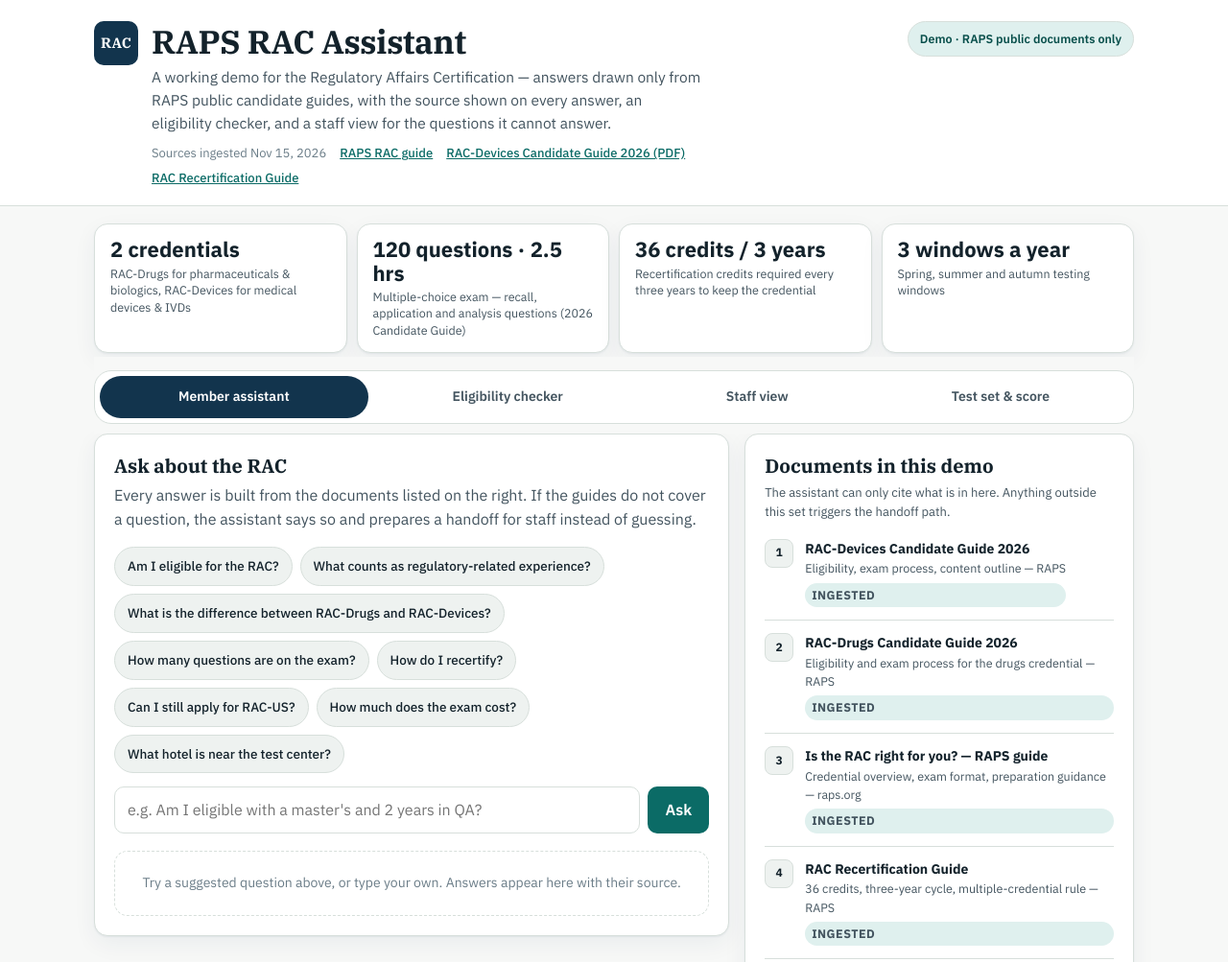
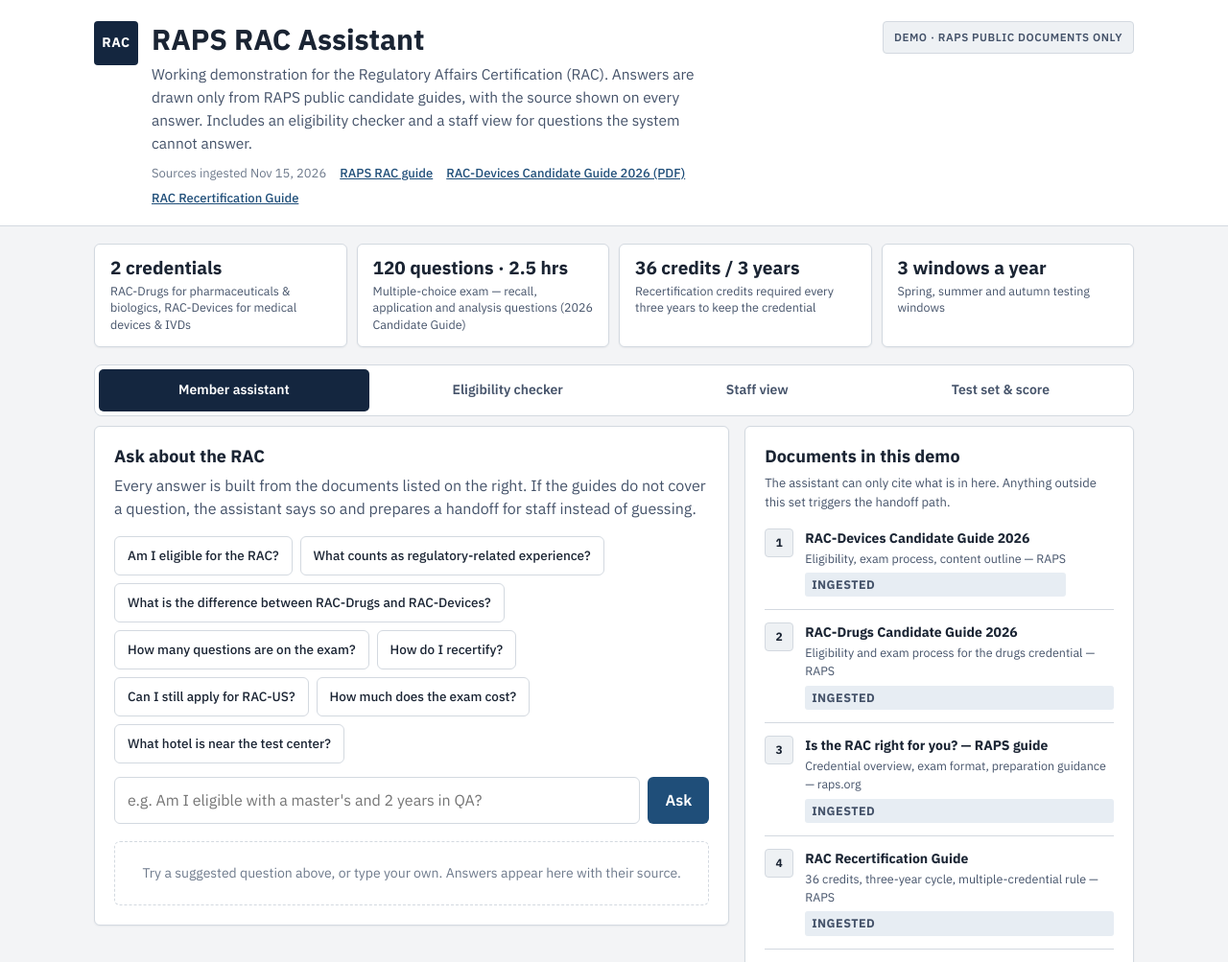
Before and after one commit to hanieljacob/raps-rac-demo, a plain HTML site: page index.html in a window 1280 px wide. Shown: the top 1003 px of the page at 96% size. Drawn offline with Linux system fonts and the light colour scheme.

Commit message:
Restyle demo to a professional corporate design

```diff
--- a/index.html
+++ b/index.html
@@ -8,44 +8,44 @@
 <title>RAPS RAC Demo — Cited Assistant, Eligibility Checker &amp; Staff View</title>
 <link rel="preconnect" href="https://fonts.googleapis.com">
 <link rel="preconnect" href="https://fonts.gstatic.com" crossorigin>
-<link href="https://fonts.googleapis.com/css2?family=IBM+Plex+Sans:wght@400;500;600;700&family=IBM+Plex+Serif:wght@600;700&family=IBM+Plex+Mono:wght@400;500&display=swap" rel="stylesheet">
+<link href="https://fonts.googleapis.com/css2?family=IBM+Plex+Sans:wght@400;500;600;700&family=IBM+Plex+Mono:wght@400;500&display=swap" rel="stylesheet">
 <style>
   :root{
-    --bg:#f7f8f7;
+    --bg:#f3f4f6;
     --surface:#ffffff;
-    --surface-2:#eef2f0;
-    --surface-3:#e3eae6;
-    --ink:#13222b;
-    --ink-2:#43545f;
-    --ink-3:#6b7d88;
-    --line:#d7dfdb;
-    --teal:#0b6b66;
-    --teal-dark:#084f4b;
-    --teal-soft:#dff0ee;
-    --navy:#12344d;
-    --amber:#9a5b00;
-    --amber-bg:#fdf0d3;
-    --green:#1a6b3c;
-    --green-bg:#dff3e4;
-    --red:#9e2b25;
-    --red-bg:#fbe7e4;
-    --radius:14px;
-    --radius-sm:9px;
-    --shadow:0 1px 2px rgba(18,52,77,.06),0 8px 24px rgba(18,52,77,.06);
+    --surface-2:#eef1f4;
+    --surface-3:#e2e7ec;
+    --ink:#1a2433;
+    --ink-2:#45536a;
+    --ink-3:#6e7a8c;
+    --line:#d3d9e0;
+    --teal:#1f4e79;
+    --teal-dark:#173d5f;
+    --teal-soft:#e7edf3;
+    --navy:#14263f;
+    --amber:#8a5a00;
+    --amber-bg:#f7efdb;
+    --green:#1e6138;
+    --green-bg:#e6efe9;
+    --red:#93322c;
+    --red-bg:#f6e9e7;
+    --radius:6px;
+    --radius-sm:4px;
+    --shadow:0 1px 2px rgba(20,38,63,.05);
   }
   @media (prefers-color-scheme: dark){
     :root{
-      --bg:#0e1518;
-      --surface:#162126;
-      --surface-2:#1c2a30;
-      --surface-3:#24343b;
-      --ink:#e8efec;
-      --ink-2:#b6c4bf;
-      --ink-3:#8a9a95;
-      --line:#2c3d42;
-      --teal:#3ec2b8;
-      --teal-dark:#7fd8d0;
-      --teal-soft:#123b38;
+      --bg:#10151d;
+      --surface:#171e29;
+      --surface-2:#1e2735;
+      --surface-3:#28344a;
+      --ink:#e9edf2;
+      --ink-2:#b3bdcc;
+      --ink-3:#8b96a8;
+      --line:#2d394c;
+      --teal:#7aa7d4;
+      --teal-dark:#a9c6e6;
+      --teal-soft:#1d2f47;
       --navy:#a8cbe8;
       --amber:#f0b95a;
       --amber-bg:#3a2c10;
@@ -68,26 +68,26 @@
   .topbar{border-bottom:1px solid var(--line);background:var(--surface)}
   .topbar-inner{max-width:1120px;margin:0 auto;padding:22px 18px 18px;display:flex;gap:20px;flex-wrap:wrap;align-items:flex-start;justify-content:space-between}
   .brandline{display:flex;gap:14px;align-items:flex-start;max-width:680px}
-  .mark{width:46px;height:46px;border-radius:10px;background:var(--navy);color:#fff;display:grid;place-items:center;font-family:"IBM Plex Serif",serif;font-weight:700;font-size:15px;letter-spacing:.02em;flex:none}
+  .mark{width:46px;height:46px;border-radius:4px;background:var(--navy);color:#fff;display:grid;place-items:center;font-weight:700;font-size:14px;letter-spacing:.04em;flex:none}
   @media (prefers-color-scheme: dark){.mark{background:var(--teal-soft);color:var(--teal-dark)}}
-  h1{font-family:"IBM Plex Serif",Georgia,serif;font-size:clamp(24px,4vw,34px);line-height:1.12;margin:2px 0 6px;font-weight:700;letter-spacing:-.01em}
+  h1{font-size:clamp(23px,3.4vw,30px);line-height:1.15;margin:2px 0 6px;font-weight:700;letter-spacing:0}
   .lede{margin:0;color:var(--ink-2);font-size:15.5px;max-width:62ch}
   .source-note{margin-top:10px;font-size:13px;color:var(--ink-3);display:flex;flex-wrap:wrap;gap:6px 14px}
   .source-note a{font-weight:500}
-  .demo-badge{flex:none;background:var(--teal-soft);color:var(--teal-dark);border:1px solid var(--line);padding:8px 12px;border-radius:999px;font-size:12.5px;font-weight:600;white-space:nowrap}
+  .demo-badge{flex:none;background:var(--surface-2);color:var(--ink-2);border:1px solid var(--line);padding:7px 11px;border-radius:4px;font-size:11.5px;font-weight:600;letter-spacing:.05em;text-transform:uppercase;white-space:nowrap}
 
   /* Stats strip */
   .stats{display:grid;grid-template-columns:repeat(4,1fr);gap:10px;margin:18px 0 4px}
   .stat{background:var(--surface);border:1px solid var(--line);border-radius:var(--radius);padding:14px 16px;box-shadow:var(--shadow)}
-  .stat b{display:block;font-size:22px;line-height:1.1;font-weight:700}
+  .stat b{display:block;font-size:19px;line-height:1.15;font-weight:700}
   .stat span{display:block;margin-top:4px;font-size:12.5px;color:var(--ink-2);line-height:1.4}
   @media(max-width:720px){.stats{grid-template-columns:1fr 1fr}}
 
   /* Tabs */
   .tabs{position:sticky;top:0;z-index:20;background:var(--bg);padding:14px 0 10px}
-  .tablist{display:flex;gap:6px;background:var(--surface);border:1px solid var(--line);border-radius:18px;padding:5px;flex-wrap:wrap}
+  .tablist{display:flex;gap:4px;background:var(--surface);border:1px solid var(--line);border-radius:8px;padding:4px;flex-wrap:wrap}
   @media(max-width:640px){.tab{flex:1 1 42%}}
-  .tab{flex:1 0 auto;border:0;background:transparent;color:var(--ink-2);padding:10px 16px;border-radius:999px;font-weight:600;font-size:14px;cursor:pointer;min-height:44px;white-space:nowrap}
+  .tab{flex:1 0 auto;border:0;background:transparent;color:var(--ink-2);padding:10px 16px;border-radius:5px;font-weight:600;font-size:14px;cursor:pointer;min-height:44px;white-space:nowrap}
   .tab[aria-selected="true"]{background:var(--navy);color:#fff}
   @media (prefers-color-scheme: dark){.tab[aria-selected="true"]{background:var(--teal);color:#082a28}}
   .tab:focus-visible,button:focus-visible,a:focus-visible,input:focus-visible,select:focus-visible,textarea:focus-visible{outline:2px solid var(--teal);outline-offset:2px}
@@ -100,7 +100,7 @@
   .grid-2{display:grid;grid-template-columns:1.55fr .95fr;gap:16px;align-items:start}
   @media(max-width:860px){.grid-2{grid-template-columns:1fr}}
   .card{background:var(--surface);border:1px solid var(--line);border-radius:var(--radius);box-shadow:var(--shadow);padding:20px}
-  .card h2{font-family:"IBM Plex Serif",Georgia,serif;font-size:20px;margin:0 0 6px;line-height:1.25}
+  .card h2{font-size:18px;margin:0 0 6px;line-height:1.25;font-weight:700}
   .card h3{font-size:15px;margin:18px 0 8px}
   .card p{color:var(--ink-2)}
   .card p:first-of-type{margin-top:0}
@@ -109,60 +109,60 @@
 
   /* Assistant */
   .chips{display:flex;flex-wrap:wrap;gap:8px;margin:12px 0 4px}
-  .chip{border:1px solid var(--line);background:var(--surface-2);color:var(--ink);border-radius:999px;padding:9px 13px;font-size:13.5px;font-weight:500;cursor:pointer;min-height:40px;text-align:left}
+  .chip{border:1px solid var(--line);background:var(--surface);color:var(--ink);border-radius:6px;padding:9px 13px;font-size:13.5px;font-weight:500;cursor:pointer;min-height:40px;text-align:left}
   .chip:hover{border-color:var(--teal);color:var(--teal-dark)}
   .askrow{display:flex;gap:8px;margin-top:14px}
-  .askrow input{flex:1;border:1px solid var(--line);border-radius:10px;padding:11px 13px;background:var(--surface);color:var(--ink);min-width:0}
-  .btn{border:0;border-radius:10px;padding:11px 18px;font-weight:600;cursor:pointer;min-height:44px}
+  .askrow input{flex:1;border:1px solid var(--line);border-radius:6px;padding:11px 13px;background:var(--surface);color:var(--ink);min-width:0}
+  .btn{border:0;border-radius:6px;padding:11px 18px;font-weight:600;cursor:pointer;min-height:44px}
   .btn-primary{background:var(--teal);color:#fff}
   .btn-primary:hover{background:var(--teal-dark)}
   @media (prefers-color-scheme: dark){.btn-primary{color:#06201e}}
   .btn-ghost{background:var(--surface-2);color:var(--ink);border:1px solid var(--line)}
   .btn-navy{background:var(--navy);color:#fff}
   .log{display:flex;flex-direction:column;gap:14px;margin-top:18px}
-  .msg-q{align-self:flex-end;max-width:88%;background:var(--navy);color:#fff;padding:11px 14px;border-radius:14px 14px 4px 14px;font-size:14.5px}
+  .msg-q{align-self:flex-end;max-width:88%;background:var(--navy);color:#fff;padding:11px 14px;border-radius:6px;font-size:14.5px}
   @media (prefers-color-scheme: dark){.msg-q{background:var(--surface-3);color:var(--ink)}}
-  .msg-a{align-self:flex-start;max-width:96%;width:100%;background:var(--surface-2);border:1px solid var(--line);border-radius:4px 14px 14px 14px;padding:15px 16px}
+  .msg-a{align-self:flex-start;max-width:96%;width:100%;background:var(--surface);border:1px solid var(--line);border-left:3px solid var(--teal);border-radius:6px;padding:15px 16px}
   .msg-a .ans{font-size:14.5px}
   .msg-a .ans ul{margin:8px 0 8px 18px;padding:0}
   .msg-a .ans li{margin:4px 0}
   .cite{margin-top:12px;border-top:1px dashed var(--line);padding-top:10px;display:flex;gap:10px;align-items:flex-start}
-  .cite-icon{width:28px;height:28px;border-radius:7px;background:var(--teal-soft);color:var(--teal-dark);display:grid;place-items:center;font-size:13px;flex:none;font-weight:700}
+  .cite-icon{width:28px;height:28px;border-radius:4px;background:var(--surface-2);border:1px solid var(--line);color:var(--ink-2);display:grid;place-items:center;font-size:13px;flex:none;font-weight:700}
   .cite b{font-size:13px;display:block}
   .cite span{font-size:12.5px;color:var(--ink-2);display:block}
   .cite a{font-size:12.5px;font-weight:500}
-  .conf{display:inline-flex;align-items:center;gap:6px;font-size:12px;font-weight:600;padding:4px 9px;border-radius:999px;margin-bottom:8px}
-  .conf-high{background:var(--green-bg);color:var(--green)}
-  .conf-refuse{background:var(--amber-bg);color:var(--amber)}
-  .handoff{margin-top:12px;background:var(--amber-bg);border-radius:var(--radius-sm);padding:12px 13px;font-size:13.5px}
+  .conf{display:inline-block;font-size:11px;font-weight:700;letter-spacing:.06em;text-transform:uppercase;padding:0;margin-bottom:8px}
+  .conf-high{background:transparent;color:var(--green)}
+  .conf-refuse{background:transparent;color:var(--amber)}
+  .handoff{margin-top:12px;background:var(--surface-2);border:1px solid var(--line);border-left:3px solid var(--amber);border-radius:var(--radius-sm);padding:12px 13px;font-size:13.5px}
   .handoff b{display:block;margin-bottom:4px}
   .empty{border:1.5px dashed var(--line);border-radius:var(--radius);padding:22px;text-align:center;color:var(--ink-3);font-size:14px}
 
   /* Docs list */
   .doc{display:flex;gap:12px;padding:13px 0;border-bottom:1px solid var(--line)}
   .doc:last-child{border-bottom:0}
-  .doc-num{width:30px;height:30px;border-radius:8px;background:var(--surface-2);border:1px solid var(--line);display:grid;place-items:center;font-size:12px;font-weight:700;flex:none}
+  .doc-num{width:30px;height:30px;border-radius:4px;background:var(--surface-2);border:1px solid var(--line);display:grid;place-items:center;font-size:12px;font-weight:700;flex:none}
   .doc b{font-size:14px;display:block}
   .doc span{font-size:12.5px;color:var(--ink-2);display:block}
-  .pill{display:inline-block;font-size:11px;font-weight:700;letter-spacing:.04em;text-transform:uppercase;padding:3px 7px;border-radius:999px;background:var(--teal-soft);color:var(--teal-dark);margin-top:5px}
+  .pill{display:inline-block;font-size:11px;font-weight:700;letter-spacing:.04em;text-transform:uppercase;padding:3px 7px;border-radius:3px;background:var(--teal-soft);color:var(--teal-dark);margin-top:5px}
 
   /* Eligibility */
   .field{margin-bottom:16px}
   .field label{display:block;font-weight:600;font-size:14px;margin-bottom:7px}
-  .field select,.field input[type="number"]{width:100%;border:1px solid var(--line);border-radius:10px;padding:11px 12px;background:var(--surface);color:var(--ink)}
+  .field select,.field input[type="number"]{width:100%;border:1px solid var(--line);border-radius:6px;padding:11px 12px;background:var(--surface);color:var(--ink)}
   .checks{display:grid;grid-template-columns:1fr 1fr;gap:8px}
   @media(max-width:520px){.checks{grid-template-columns:1fr}}
-  .check{display:flex;gap:10px;align-items:flex-start;border:1px solid var(--line);border-radius:10px;padding:11px 12px;cursor:pointer;min-height:44px}
+  .check{display:flex;gap:10px;align-items:flex-start;border:1px solid var(--line);border-radius:6px;padding:11px 12px;cursor:pointer;min-height:44px}
   .check input{width:18px;height:18px;margin-top:2px;flex:none;accent-color:var(--teal)}
   .check span{font-size:13.5px;line-height:1.4}
   .check span small{display:block;color:var(--ink-3);font-size:12px}
   .range-row{display:flex;align-items:center;gap:12px}
   .range-row input[type="range"]{flex:1;accent-color:var(--teal);min-height:44px}
   .range-val{font-weight:700;font-size:18px;min-width:74px;text-align:right}
-  .verdict{border-radius:var(--radius);padding:18px;border:1px solid var(--line)}
-  .verdict-yes{background:var(--green-bg);border-color:transparent}
-  .verdict-no{background:var(--red-bg);border-color:transparent}
-  .verdict-close{background:var(--amber-bg);border-color:transparent}
+  .verdict{border-radius:var(--radius);padding:18px;border:1px solid var(--line);background:var(--surface)}
+  .verdict-yes{border-left:4px solid var(--green)}
+  .verdict-no{border-left:4px solid var(--red)}
+  .verdict-close{border-left:4px solid var(--amber)}
   .verdict h3{margin:0 0 6px;font-size:17px}
   .verdict p{margin:6px 0;color:var(--ink)}
   .rulebox{margin-top:14px;background:var(--surface);border:1px solid var(--line);border-radius:var(--radius-sm);padding:13px 14px;font-size:13.5px}
@@ -182,30 +182,30 @@
   .qitem{border:1px solid var(--line);border-radius:var(--radius);padding:15px 16px;background:var(--surface)}
   .qitem-head{display:flex;gap:10px;flex-wrap:wrap;align-items:center;justify-content:space-between}
   .qitem h3{margin:0;font-size:15px;flex:1;min-width:200px}
-  .status{font-size:11.5px;font-weight:700;padding:4px 9px;border-radius:999px;white-space:nowrap}
+  .status{font-size:11.5px;font-weight:700;padding:4px 9px;border-radius:3px;white-space:nowrap}
   .st-answered{background:var(--green-bg);color:var(--green)}
   .st-handoff{background:var(--amber-bg);color:var(--amber)}
   .st-draft{background:var(--teal-soft);color:var(--teal-dark)}
   .qitem p{font-size:13.5px;margin:8px 0}
-  .qitem textarea{width:100%;border:1px solid var(--line);border-radius:9px;padding:10px 11px;background:var(--surface-2);color:var(--ink);font-size:13.5px;resize:vertical;min-height:74px;margin-top:6px}
+  .qitem textarea{width:100%;border:1px solid var(--line);border-radius:6px;padding:10px 11px;background:var(--surface-2);color:var(--ink);font-size:13.5px;resize:vertical;min-height:74px;margin-top:6px}
   .qmeta{font-size:12px;color:var(--ink-3);margin-top:8px;display:flex;flex-wrap:wrap;gap:4px 14px}
 
   /* Tests */
   .score-hero{display:flex;gap:18px;flex-wrap:wrap;align-items:center}
-  .score-ring{width:104px;height:104px;border-radius:50%;display:grid;place-items:center;flex:none;background:conic-gradient(var(--teal) calc(var(--p,0)*1%), var(--surface-3) 0)}
+  .score-ring{width:104px;height:104px;border-radius:6px;display:grid;place-items:center;flex:none;background:var(--navy)}
   .score-ring inner{display:none}
-  .score-inner{width:82px;height:82px;border-radius:50%;background:var(--surface);display:grid;place-items:center;text-align:center}
-  .score-inner b{font-size:21px;line-height:1;display:block}
-  .score-inner span{font-size:10.5px;color:var(--ink-3);display:block;margin-top:2px}
+  .score-inner{width:82px;height:82px;display:grid;place-items:center;text-align:center}
+  .score-inner b{font-size:24px;line-height:1;display:block;color:#fff}
+  .score-inner span{font-size:10.5px;color:#c3d0e0;display:block;margin-top:3px;text-transform:uppercase;letter-spacing:.05em}
   .test-row{display:flex;gap:12px;padding:13px 0;border-bottom:1px solid var(--line);align-items:flex-start}
   .test-row:last-child{border-bottom:0}
-  .test-ic{width:28px;height:28px;border-radius:50%;display:grid;place-items:center;font-size:13px;font-weight:700;flex:none;margin-top:1px}
+  .test-ic{width:28px;height:28px;border-radius:4px;display:grid;place-items:center;font-size:13px;font-weight:700;flex:none;margin-top:1px}
   .ic-pass{background:var(--green-bg);color:var(--green)}
   .ic-fail{background:var(--red-bg);color:var(--red)}
   .ic-wait{background:var(--surface-2);color:var(--ink-3);border:1px solid var(--line)}
   .test-row b{font-size:14px;display:block}
   .test-row span{font-size:12.5px;color:var(--ink-2);display:block}
-  .expect{font-size:11px;font-weight:700;text-transform:uppercase;letter-spacing:.04em;padding:3px 7px;border-radius:999px;background:var(--surface-2);border:1px solid var(--line);white-space:nowrap;margin-top:3px}
+  .expect{font-size:11px;font-weight:700;text-transform:uppercase;letter-spacing:.04em;padding:3px 7px;border-radius:3px;background:var(--surface-2);border:1px solid var(--line);white-space:nowrap;margin-top:3px}
 
   footer{margin-top:28px;border-top:1px solid var(--line);padding-top:16px;font-size:12.5px;color:var(--ink-3);display:flex;flex-wrap:wrap;gap:6px 18px;justify-content:space-between}
   .sr{position:absolute;width:1px;height:1px;overflow:hidden;clip:rect(0 0 0 0)}
@@ -219,7 +219,7 @@
       <div class="mark" aria-hidden="true">RAC</div>
       <div>
         <h1>RAPS RAC Assistant</h1>
-        <p class="lede">A working demo for the Regulatory Affairs Certification — answers drawn only from RAPS public candidate guides, with the source shown on every answer, an eligibility checker, and a staff view for the questions it cannot answer.</p>
+        <p class="lede">Working demonstration for the Regulatory Affairs Certification (RAC). Answers are drawn only from RAPS public candidate guides, with the source shown on every answer. Includes an eligibility checker and a staff view for questions the system cannot answer.</p>
         <div class="source-note">
           <span>Sources ingested Nov 15, 2026</span>
           <a href="https://www.raps.org/resource/rac-regulatory-affairs-certification-drugs-devices.html" target="_blank" rel="noopener">RAPS RAC guide</a>
@@ -613,7 +613,7 @@
     // deterministic engine below answers instead.
     var pending = document.createElement("div");
     pending.className = "msg-a";
-    pending.innerHTML = '<span class="conf">● Checking the source documents…</span>';
+    pending.innerHTML = '<span class="conf">Checking the source documents</span>';
     logEl.appendChild(pending);
     pending.scrollIntoView({behavior:"smooth", block:"nearest"});
     var ctrl = ("AbortController" in window) ? new AbortController() : null;
@@ -641,12 +641,12 @@
         return '<div class="cite"><div class="cite-icon">§</div><div><b>'+esc(s.doc)+'</b><span>'+esc(s.section)+'</span><a href="'+s.url+'" target="_blank" rel="noopener">Read the source at RAPS ↗</a></div></div>';
       }).join("");
       aDiv.innerHTML =
-        '<span class="conf conf-high">● Answered from source · LLM ('+esc(String(res.engine||"").replace(/^llm:/,""))+')</span>' +
+        '<span class="conf conf-high">Answered from source documents. Model: '+esc(String(res.engine||"").replace(/^llm:/,""))+')</span>' +
         '<div class="ans">'+paras+'</div>' + cites;
     } else {
       sessionLog.unshift({question:q, outcome:"handoff", topic:"Unanswered — not covered in ingested guides", source:null});
       aDiv.innerHTML =
-        '<span class="conf conf-refuse">● Not in the source documents · Handed off</span>' +
+        '<span class="conf conf-refuse">Not covered in the source documents. Referred to staff</span>' +
         '<div class="ans"><p>I cannot answer that from the RAPS candidate guides in this demo, and I will not guess on a credentialing question. I have prepared a handoff for the certification team instead.</p></div>' +
         '<div class="handoff"><b>Handoff summary for staff</b>' +
         'Member asked — “'+esc(q)+'”<br>No matching section was found in the RAC-Devices Candidate Guide 2026, RAC-Drugs Candidate Guide 2026, RAPS RAC guide, or Recertification Guide. Suggested owner — RAPS certification team. A draft reply is waiting in the <a href="#" id="handoffLink">Staff view</a>.</div>';
@@ -666,13 +666,13 @@
     if(res.entry){
       sessionLog.unshift({question:q, outcome:"answered", topic:res.entry.topic, source:res.entry.source.doc});
       aDiv.innerHTML =
-        '<span class="conf conf-high">● Answered from source · High confidence</span>' +
+        '<span class="conf conf-high">Answered from source documents</span>' +
         '<div class="ans">'+res.entry.answer+'</div>' +
         '<div class="cite"><div class="cite-icon">§</div><div><b>'+esc(res.entry.source.doc)+'</b><span>'+esc(res.entry.source.section)+' · Topic — '+esc(res.entry.topic)+'</span><a href="'+res.entry.source.url+'" target="_blank" rel="noopener">Read the source at RAPS ↗</a></div></div>';
     } else {
       sessionLog.unshift({question:q, outcome:"handoff", topic:"Unanswered — not covered in ingested guides", source:null});
       aDiv.innerHTML =
-        '<span class="conf conf-refuse">● Not in the source documents · Handed off</span>' +
+        '<span class="conf conf-refuse">Not covered in the source documents. Referred to staff</span>' +
         '<div class="ans"><p>I cannot answer that from the RAPS candidate guides in this demo, and I will not guess on a credentialing question. I have prepared a handoff for the certification team instead.</p></div>' +
         '<div class="handoff"><b>Handoff summary for staff</b>' +
         'Member asked — “'+esc(q)+'”<br>No matching section was found in the RAC-Devices Candidate Guide 2026, RAC-Drugs Candidate Guide 2026, RAPS RAC guide, or Recertification Guide. Suggested owner — RAPS certification team. A draft reply is waiting in the <a href="#" id="handoffLink">Staff view</a>.</div>';
```
